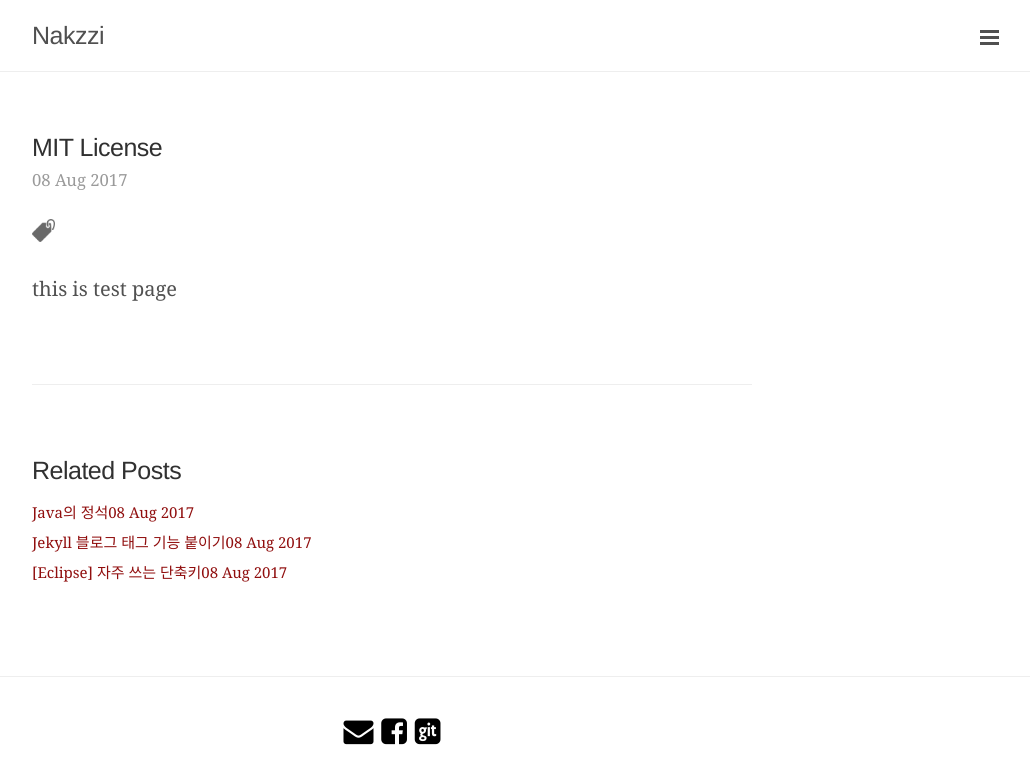
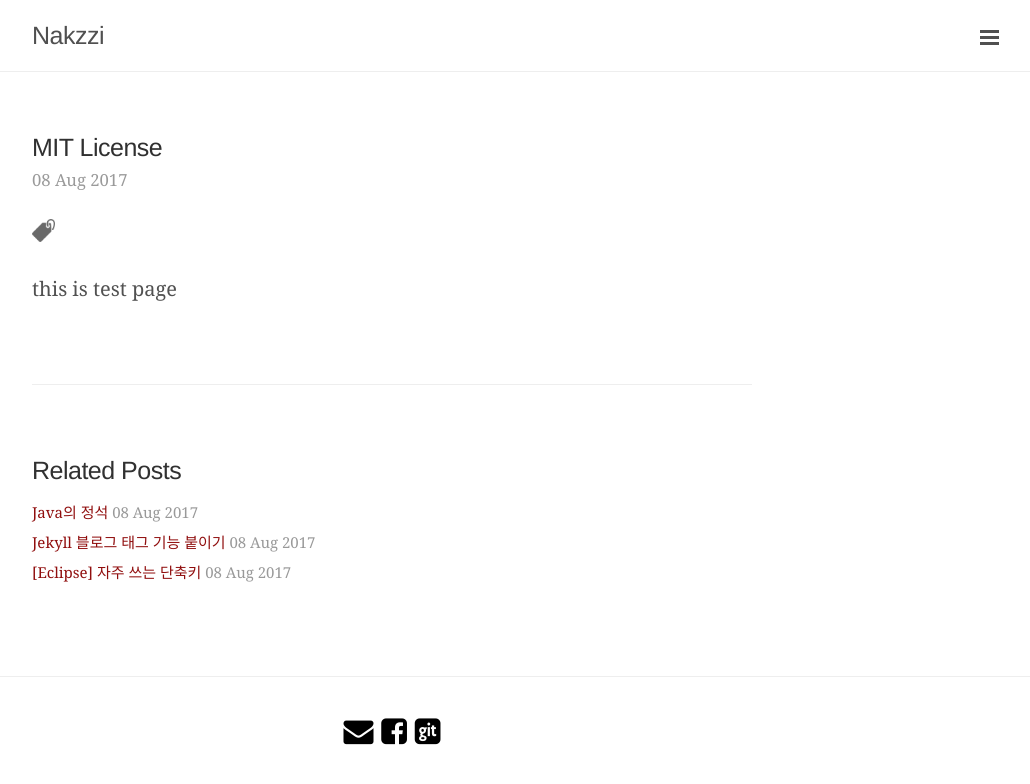
Before and after one commit to cholnh/cholnh.github.io, a Jekyll site: the page built from _posts/Note/2017-8-8-Note3.md, in a window 1280 px wide. Shown: the top 784 px of the page, without its empty margins (248-1278 px from the left). Built offline with Jekyll 4.4.1, drawn with Linux system fonts in a browser that asks for light colours; Markdown is read by kramdown in place of the engine named in the settings.

Commit message:
Update post.html

```diff
--- a/_layouts/post.html
+++ b/_layouts/post.html
@@ -16,8 +16,9 @@ layout: default
       <li>
         <small>
           <a href="{{ post.url }}">
-            {{ post.title }}{{ post.date | date_to_string }}
+            {{ post.title }}
           </a>
+          {{ post.date | date_to_string }}
         </small>
       </li>
     {% endfor %}
```
